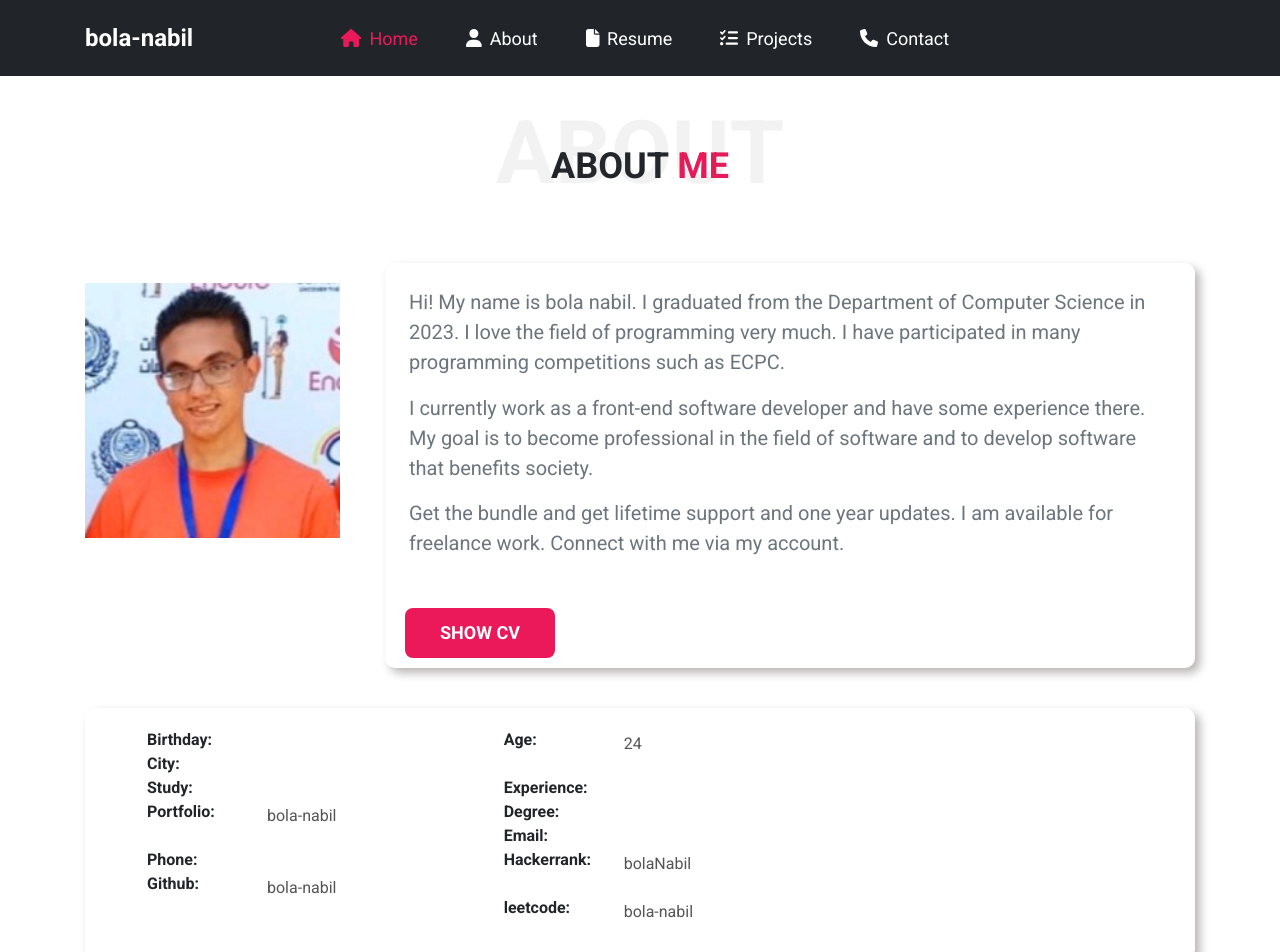
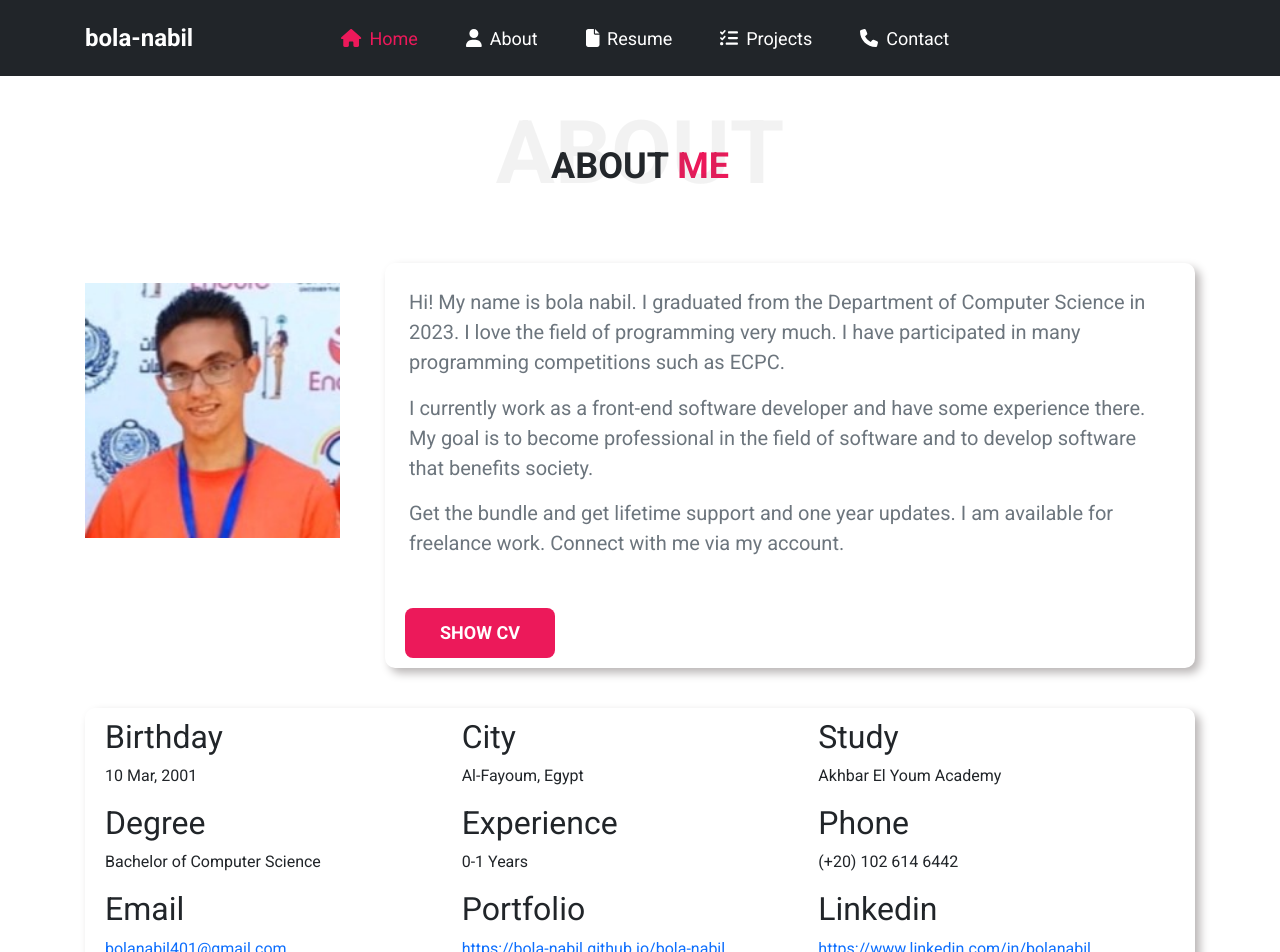
Before and after one commit to bola-nabil/bola-nabil, a React (Create React App) app: page /about in a window 1280 px wide. Shown: the top 952 px of the page. Built offline with nearby package versions, Linux system fonts and the light colour scheme.

Commit message:
improve information content with AboutMe compontents

```diff
--- a/src/pages/About/About.jsx
+++ b/src/pages/About/About.jsx
@@ -2,14 +2,14 @@ import React from "react";
 import { Link } from "react-router-dom";
 import Footer from "../../components/layout/Footer/Footer";
 import PageTitle from "../../components/ui/PageTitle";
-import Information from "../../components/Information";
+import AboutMe from "../../components/AboutMe/AboutMe";
 import  useData from "../../hooks/useData";
-import { calcAge } from "../../utilts/calcAge";
 import "./about.css";
 
 const About = () => {
-  const data = useData();
+  const {content: data} = useData();
 
+  console.log("data", data);
 
   return (
     <>
@@ -49,50 +49,11 @@ const About = () => {
 
           </div>
           <div className="about-info">
-            <div className="cal-one">
-              <ul>
-                <Information title="Birthday: " info={data?.birthday} />
-                <Information title="City: " info={data?.city} />
-                <Information title="Study: " info={data?.college} />
-                <Information
-                  title="Portfolio: "
-                  to={data?.websites?.portfolio}
-                  LinkTitle="bola-nabil"
-                />
-                <Information
-                  title="Phone: "
-                  info={data?.contact?.phone}
-                  className="info-link text-decoration-none"
-                />
-                <Information
-                  title="Github: "
-                  to={data?.websites?.github}
-                  LinkTitle="bola-nabil"
-                />
-              </ul>
-            </div>
-            <div className="cal-two">
-              <ul>
-                <Information title="Age: " info={calcAge()} />
-                <Information title="Experience: " info={data?.experience} />
-                <Information title="Degree: " info={data?.degree} />
-                <Information
-                  title="Email: "
-                  to={`mailto:${data?.contact?.email}`}
-                  LinkTitle={data?.contact?.email}
-                />
-                <Information
-                  title="Hackerrank: "
-                  to={data?.websites?.hackerrank}
-                  LinkTitle="bolaNabil"
-                />
-                <Information
-                  title="leetcode: "
-                  to={data?.websites?.leetcode}
-                  LinkTitle="bola-nabil"
-                />
-              </ul>
-            </div>
+            {
+              data?.["about-me"]?.map((info) => (
+                <AboutMe key={info.id} title={info.title} content={info.content} linkPath={info.link}/>
+              ))
+            }
           </div>
         </div>
       </div>
```
